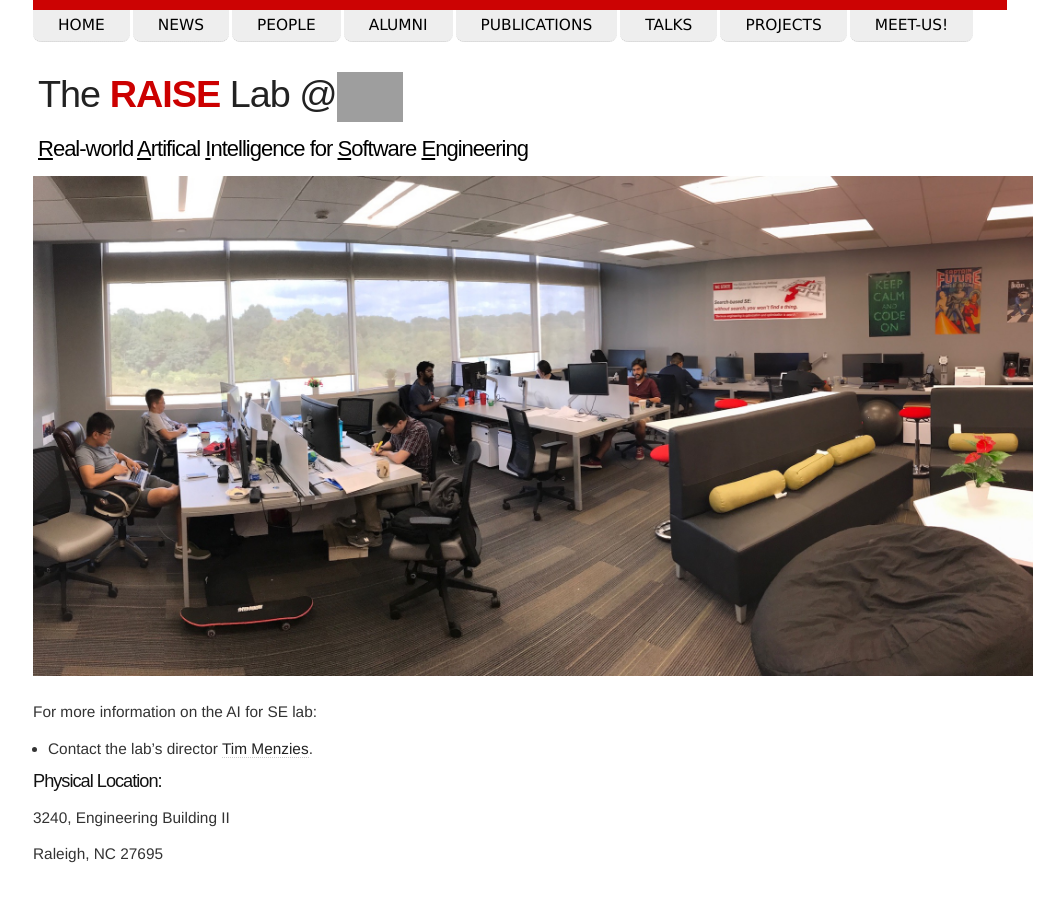
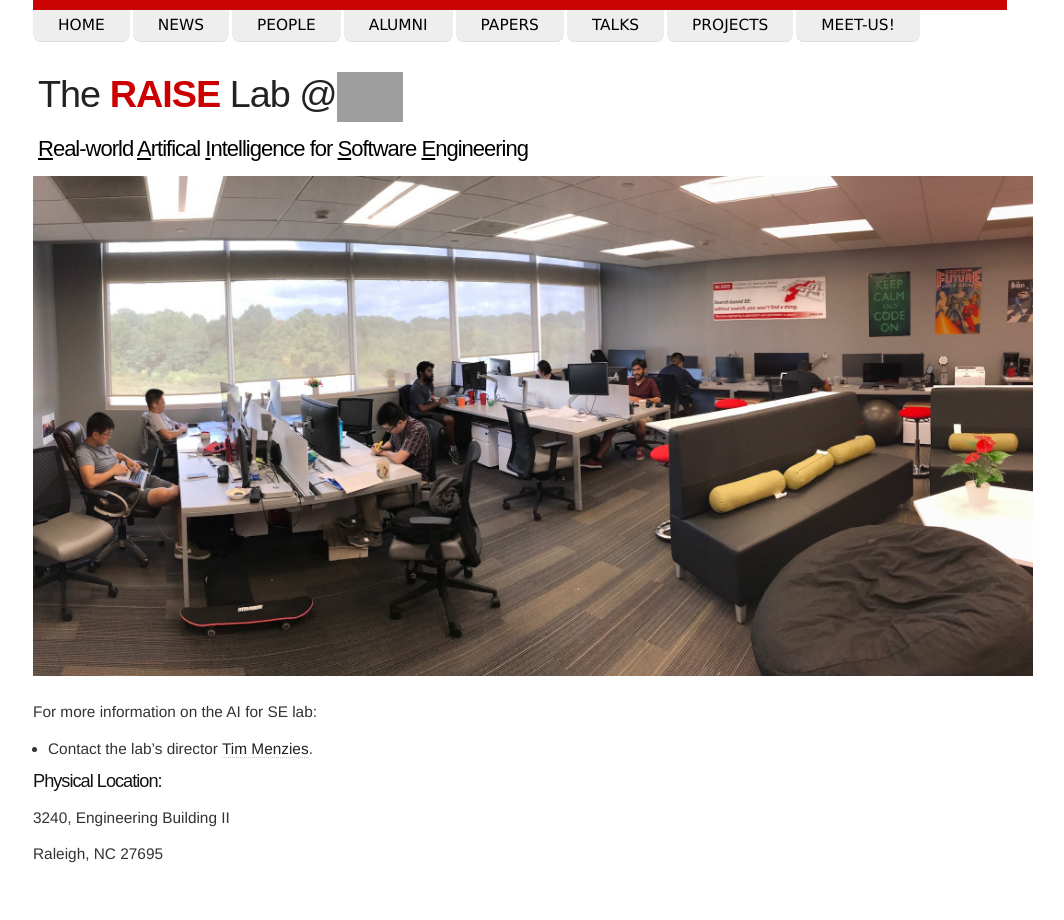
Before and after one commit to ai-se/ai-se.github.io, a Jekyll site: the page built from contact.md, in a window 1280 px wide. Shown: the whole page, without its empty margins (125-1189 px from the left). Built offline with Jekyll 4.4.1, drawn with Linux system fonts in a browser that asks for light colours; grey boxes are pictures that could not be loaded.

Commit message:
Update nav.html

```diff
--- a/_includes/nav.html
+++ b/_includes/nav.html
@@ -4,7 +4,7 @@
         <li><a href="/news">News</a></li>
         <li><a href="/people">People</a></li>
         <li><a href="/alumni">Alumni</a></li>
-        <li><a href="/papers">Publications</a></li>
+        <li><a href="/papers">Papers</a></li>
 		    <li><a href="/talks">Talks</a></li>
         <li><a href="/projects">Projects</a></li>
         <!-- <li><a href="/contact">Contact</a></li> -->
```
